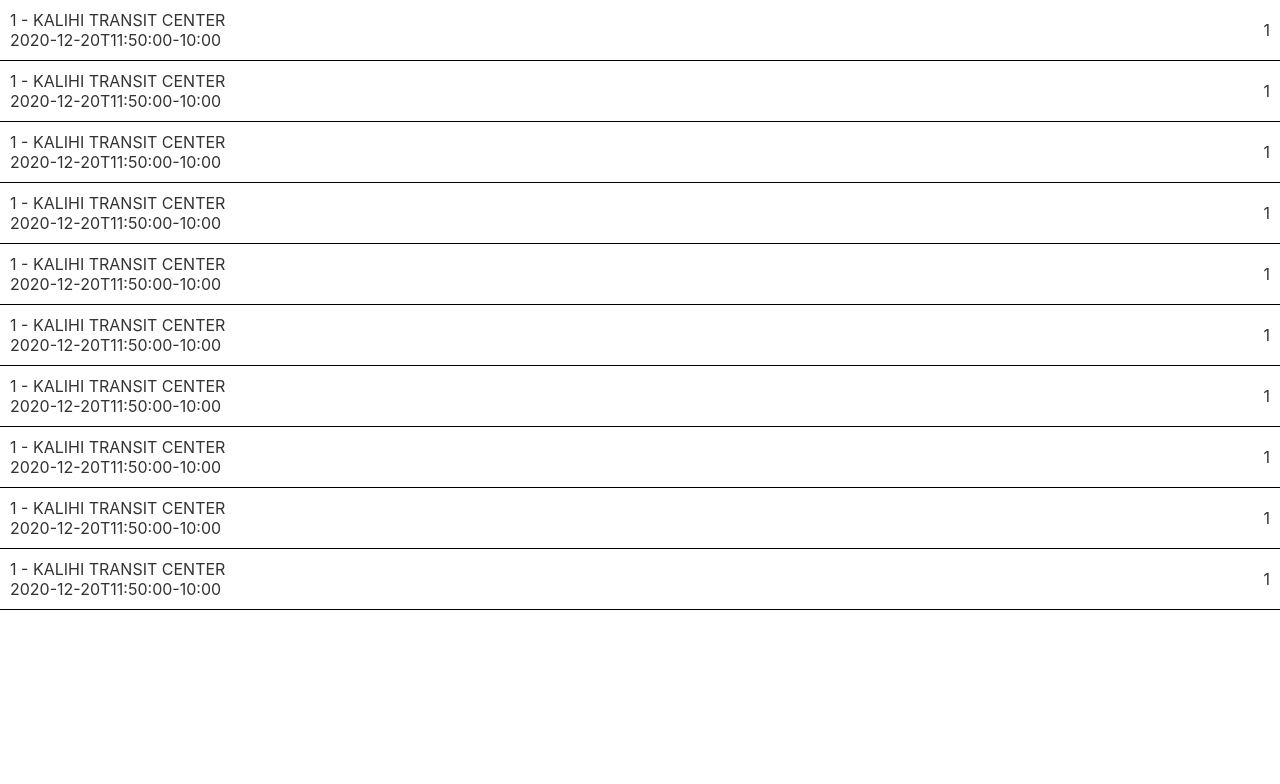
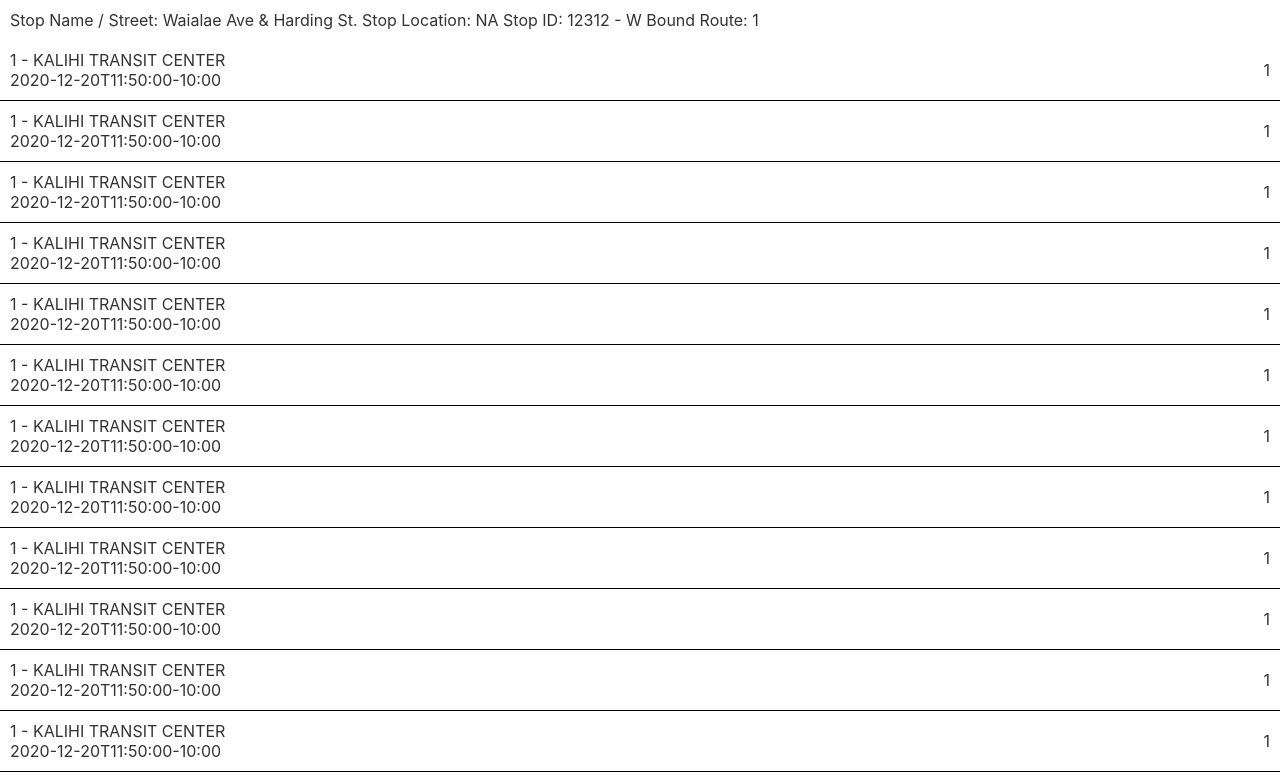
Before and after one commit to nakaz/da-bus-go, a Svelte app in the folder ui/: page / in a window 1280 px wide. Shown: the top 784 px of the page. Built offline with nearby package versions, Linux system fonts and the light colour scheme.

Commit message:
Use nested classes

```diff
--- a/ui/src/screens/Arrivals.svelte
+++ b/ui/src/screens/Arrivals.svelte
@@ -1,5 +1,5 @@
 <script>
-const list = new Array(10);
+const list = new Array(20);
 const mockData = list.fill({
   "headsign": "KALIHI TRANSIT CENTER",
   "latLng": [21.3023, -157.84484],
@@ -9,20 +9,26 @@ const mockData = list.fill({
 });
 </script>
 
+<div class='arrivals-header'>
+  Stop Name / Street: Waialae Ave & Harding St.
+  Stop Location: NA
+  Stop ID: 12312 - W Bound
+  Route: 1
+</div>
 <div class='arrivals-list'>
   {#each mockData as arrival}
-    <div class='arrivals-list-item'>
-      <div class="arrivals-list-item--container">
-        <div class='arrivals-list-item--top'>
+    <div class='item'>
+      <div class="container">
+        <div>
           <span>{arrival.route}</span>
           -
           <span>{arrival.headsign}</span>
         </div>
-        <div class='arrivals-list-item--bottom'>
+        <div>
           <span>{arrival.arrivalTime}</span>
         </div>
       </div>
-      <div class="arrivals-list-item--eta">
+      <div class="eta">
         {arrival.estimated}
       </div>
     </div>
@@ -30,24 +36,31 @@ const mockData = list.fill({
 </div>
 
 <style>
+.arrivals-header {
+  padding: 10px;
+
+}
 .arrivals-list {
   display: flex;
   flex-direction: column;
-}
-.arrivals-list-item {
+
+  & .item {
     display: flex;
     border-bottom: 1px solid black;
     justify-content: space-between;
-}
-.arrivals-list-item--container {
+
+    & .container {
       display: flex;
       padding: 10px;
       flex-direction: column;
     }
-.arrivals-list-item--eta {
+
+    & .eta {
       display: flex;
       padding: 10px;
       align-items: center;
       justify-content: center;
     }
+  }
+}
 </style>
```
Lines whose indentation alone changed are shown as unchanged.
